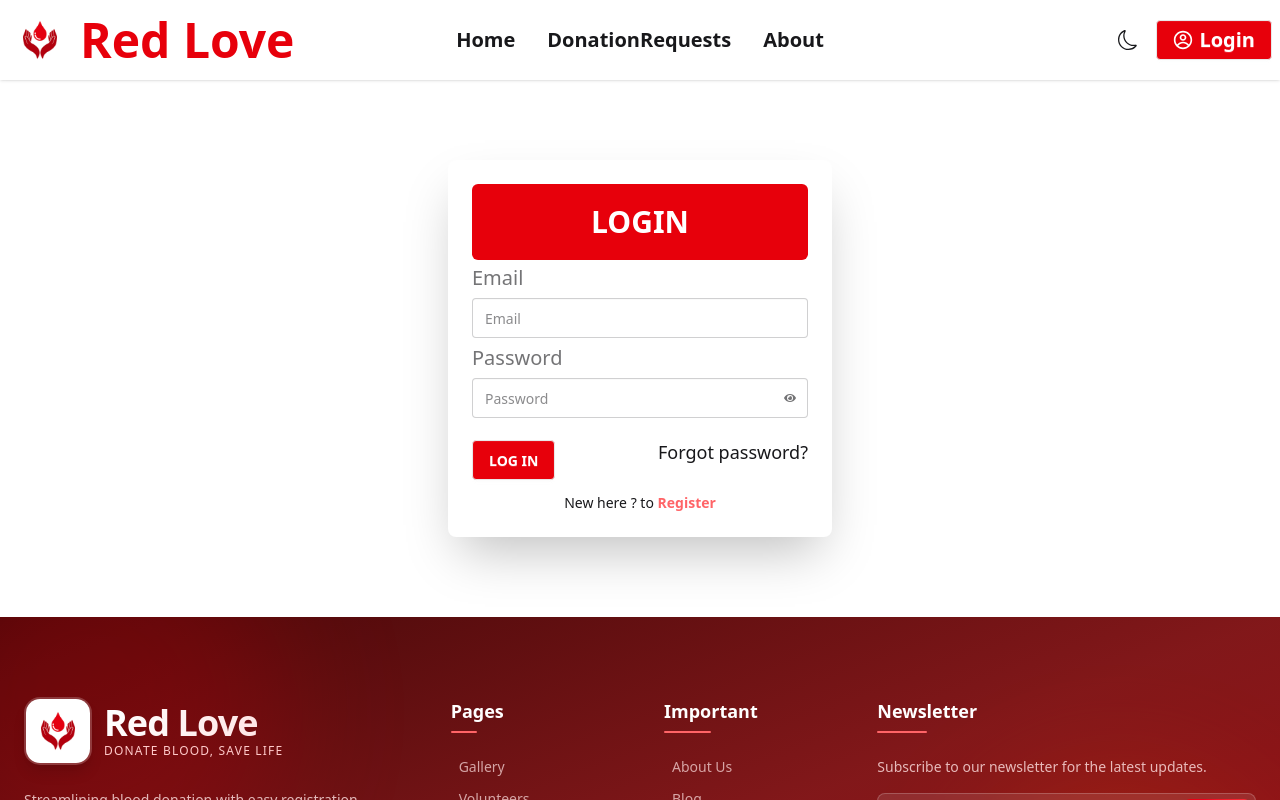
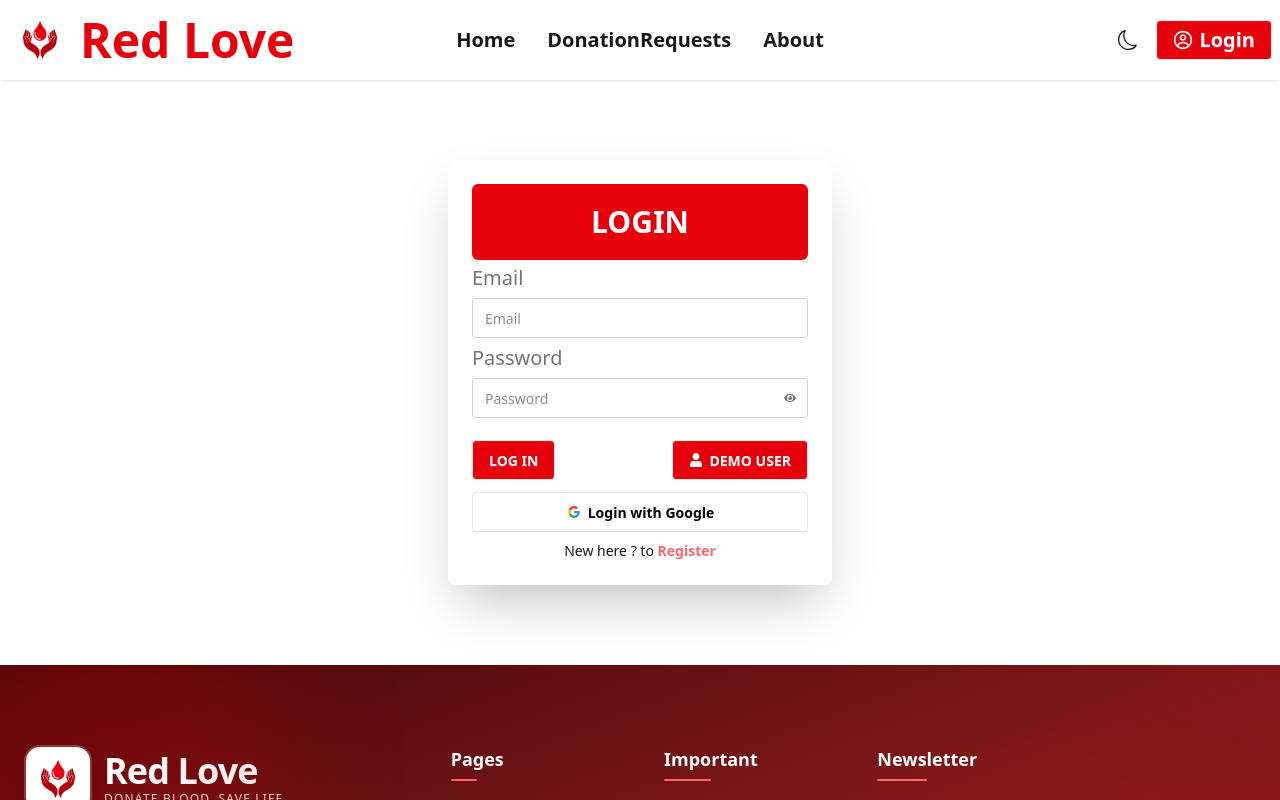
Before and after one commit to sohebakhter/blood-donation-client, a React (Vite) app: page /login in a window 1280 px wide. Shown: the top 800 px of the page. Built offline with nearby package versions, Linux system fonts and the light colour scheme; no server answers.

Commit message:
added google login with database connection

```diff
--- a/src/Context/AuthProvider.jsx
+++ b/src/Context/AuthProvider.jsx
@@ -3,11 +3,15 @@ import { AuthContext } from "./AuthContext";
 import { auth } from "../Firebase/firebase.config";
 import {
   createUserWithEmailAndPassword,
+  GoogleAuthProvider,
   onAuthStateChanged,
   signInWithEmailAndPassword,
+  signInWithPopup,
   signOut,
   updateProfile,
 } from "firebase/auth";
+
+const googleProvider = new GoogleAuthProvider();
 
 const AuthProvider = ({ children }) => {
   const [user, setUser] = useState(null);
@@ -22,6 +26,11 @@ const AuthProvider = ({ children }) => {
     // Logic to sign in a user
     setLoading(true);
     return signInWithEmailAndPassword(auth, email, password);
+  };
+
+  const googleSignIn = () => {
+    setLoading(true);
+    return signInWithPopup(auth, googleProvider);
   };
 
   const signOutUser = () => {
@@ -50,6 +59,7 @@ const AuthProvider = ({ children }) => {
     loading,
     createUser,
     signInUser,
+    googleSignIn,
     signOutUser,
     updateUser,
   };
--- a/src/Pages/Auth/Login.jsx
+++ b/src/Pages/Auth/Login.jsx
@@ -3,10 +3,12 @@ import { useForm } from "react-hook-form";
 import useAuth from "../../Hooks/useAuth";
 import { Link, useLocation, useNavigate } from "react-router";
 import { toast } from "react-toastify";
-import { FaEye, FaEyeSlash } from "react-icons/fa";
+import { FaEye, FaEyeSlash, FaUser } from "react-icons/fa";
+import useAxiosSecure from "../../Hooks/useAxiosSecure";
 
 const Login = () => {
-  const { signInUser } = useAuth();
+  const asxiosSecure = useAxiosSecure();
+  const { user, signInUser, googleSignIn } = useAuth();
   const location = useLocation();
   const navigate = useNavigate();
   const [showPassword, setShowPassword] = useState(false);
@@ -28,6 +30,48 @@ const Login = () => {
         console.log(err);
       });
   };
+
+  const handleDemo = () => {
+    signInUser("mrdjworker@gmail.com", "123456Aa!")
+      .then((result) => {
+        console.log(result);
+        toast.success("Login Successful");
+        navigate(location?.state || "/");
+      })
+      .catch((err) => {
+        console.error("Login error:", err);
+        toast.error("Login failed. Please check your credentials.");
+        console.log(err);
+      });
+  };
+
+  const handleGoogleLogin = () => {
+    googleSignIn()
+      .then((result) => {
+        const loggedUser = result.user;
+
+        const userInfo = {
+          displayName: loggedUser.displayName,
+          photoURL: loggedUser.photoURL,
+          email: loggedUser.email,
+          status: "active",
+        };
+
+        asxiosSecure.post("/users", userInfo).then((res) => {
+          if (res.data.insertedId) {
+            console.log("user added to database");
+          }
+        });
+
+        toast.success("Google Sign In successful");
+        navigate(location.state || "/");
+      })
+      .catch((error) => {
+        console.error(error);
+        toast.error("Google login failed");
+      });
+  };
+
   return (
     <div className="flex justify-center items-center p-10 md:p-20">
       <div className="card bg-base-100 w-full max-w-sm shrink-0 shadow-2xl">
@@ -72,10 +116,50 @@ const Login = () => {
                 <button className="btn bg-red-600 mt-4 text-white">
                   LOG IN
                 </button>
-                <a className="link link-hover text-lg">Forgot password?</a>
+                <button
+                  onClick={handleDemo}
+                  className="btn bg-red-600 mt-4 text-white"
+                >
+                  <FaUser />
+                  DEMO USER
+                </button>
               </div>
             </fieldset>
           </form>
+          {/* Google */}
+          <button
+            onClick={handleGoogleLogin}
+            className="btn bg-white text-black border-[#e5e5e5]"
+          >
+            <svg
+              aria-label="Google logo"
+              width="16"
+              height="16"
+              xmlns="http://www.w3.org/2000/svg"
+              viewBox="0 0 512 512"
+            >
+              <g>
+                <path d="m0 0H512V512H0" fill="#fff"></path>
+                <path
+                  fill="#34a853"
+                  d="M153 292c30 82 118 95 171 60h62v48A192 192 0 0190 341"
+                ></path>
+                <path
+                  fill="#4285f4"
+                  d="m386 400a140 175 0 0053-179H260v74h102q-7 37-38 57"
+                ></path>
+                <path
+                  fill="#fbbc02"
+                  d="m90 341a208 200 0 010-171l63 49q-12 37 0 73"
+                ></path>
+                <path
+                  fill="#ea4335"
+                  d="m153 219c22-69 116-109 179-50l55-54c-78-75-230-72-297 55"
+                ></path>
+              </g>
+            </svg>
+            Login with Google
+          </button>
           <Link to="/register" state={location?.state}>
             <p className="text-center">
               New here ? to{" "}
--- a/src/Pages/Dashboard/ProfilePage.jsx
+++ b/src/Pages/Dashboard/ProfilePage.jsx
@@ -34,6 +34,7 @@ const ProfilePage = () => {
     },
     enabled: !!email,
   });
+  console.log(userData.photoURL, "------------");
 
   // React Hook Form
   const { register, handleSubmit, reset } = useForm();
@@ -128,7 +129,7 @@ const ProfilePage = () => {
               <div className="relative mb-6">
                 <div className="w-32 h-32 mx-auto rounded-full bg-linear-to-r from-blue-500 to-purple-500 p-1">
                   <div className="w-full h-full rounded-full bg-base-100 p-1">
-                    {userData?.photoURL ? (
+                    {userData ? (
                       <img
                         src={userData.photoURL}
                         alt="Profile"
@@ -223,10 +224,11 @@ const ProfilePage = () => {
                         {...register("displayName")}
                         defaultValue={userData.displayName}
                         disabled={!editable}
-                        className={`input input-bordered w-full transition-all duration-300 ${editable
+                        className={`input input-bordered w-full transition-all duration-300 ${
+                          editable
                             ? "border-blue-300 focus:border-blue-500 focus:ring-blue-500 bg-base-100"
                             : "bg-base-200 border-base-300 cursor-not-allowed"
-                          }`}
+                        }`}
                         placeholder="Enter your full name"
                       />
                     </div>
@@ -260,17 +262,18 @@ const ProfilePage = () => {
                         {...register("bloodGroup")}
                         defaultValue={userData.bloodGroup}
                         disabled={!editable}
-                        className={`select select-bordered w-full transition-all duration-300 ${editable
+                        className={`select select-bordered w-full transition-all duration-300 ${
+                          editable
                             ? "border-red-300 focus:border-red-500 focus:ring-red-500 bg-base-100"
                             : "bg-base-200 border-base-300 cursor-not-allowed"
-                          }`}
+                        }`}
                       >
                         {["A+", "A-", "B+", "B-", "AB+", "AB-", "O+", "O-"].map(
                           (grp) => (
                             <option key={grp} value={grp}>
                               {grp}
                             </option>
-                          )
+                          ),
                         )}
                       </select>
                     </div>
@@ -285,10 +288,11 @@ const ProfilePage = () => {
                         {...register("district")}
                         defaultValue={userData.district}
                         disabled={!editable}
-                        className={`input input-bordered w-full transition-all duration-300 ${editable
+                        className={`input input-bordered w-full transition-all duration-300 ${
+                          editable
                             ? "border-green-300 focus:border-green-500 focus:ring-green-500 bg-base-100"
                             : "bg-base-200 border-base-300 cursor-not-allowed"
-                          }`}
+                        }`}
                         placeholder="Enter your district"
                       />
                     </div>
@@ -305,10 +309,11 @@ const ProfilePage = () => {
                       {...register("upazila")}
                       defaultValue={userData.upazila}
                       disabled={!editable}
-                      className={`input input-bordered w-full transition-all duration-300 ${editable
+                      className={`input input-bordered w-full transition-all duration-300 ${
+                        editable
                           ? "border-orange-300 focus:border-orange-500 focus:ring-orange-500 bg-base-100"
                           : "bg-base-200 border-base-300 cursor-not-allowed"
-                        }`}
+                      }`}
                       placeholder="Enter your upazila"
                     />
                   </div>
```
Also changed, not shown: src/Pages/Dashboard/Dashboard.jsx (+71 -19 lines).
